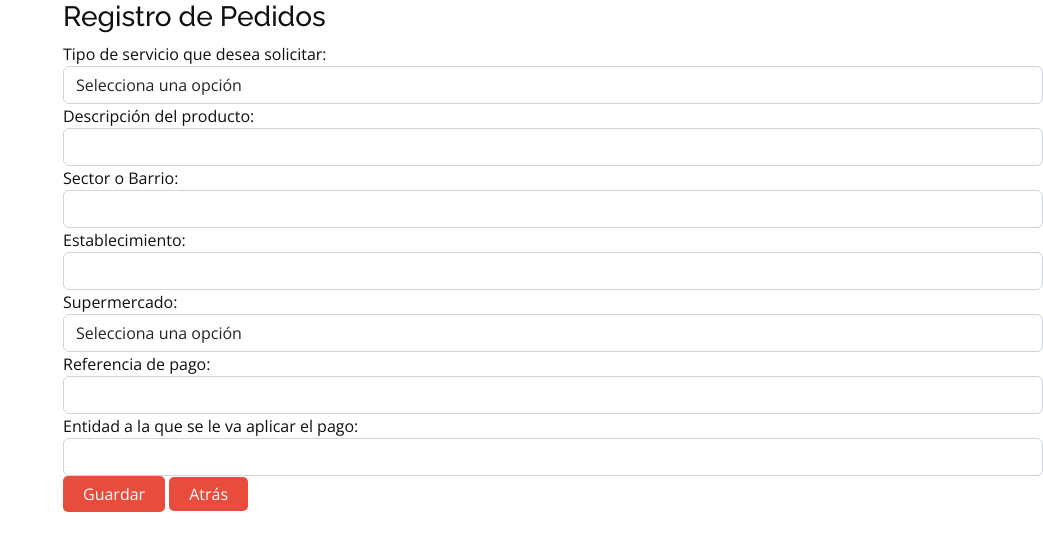
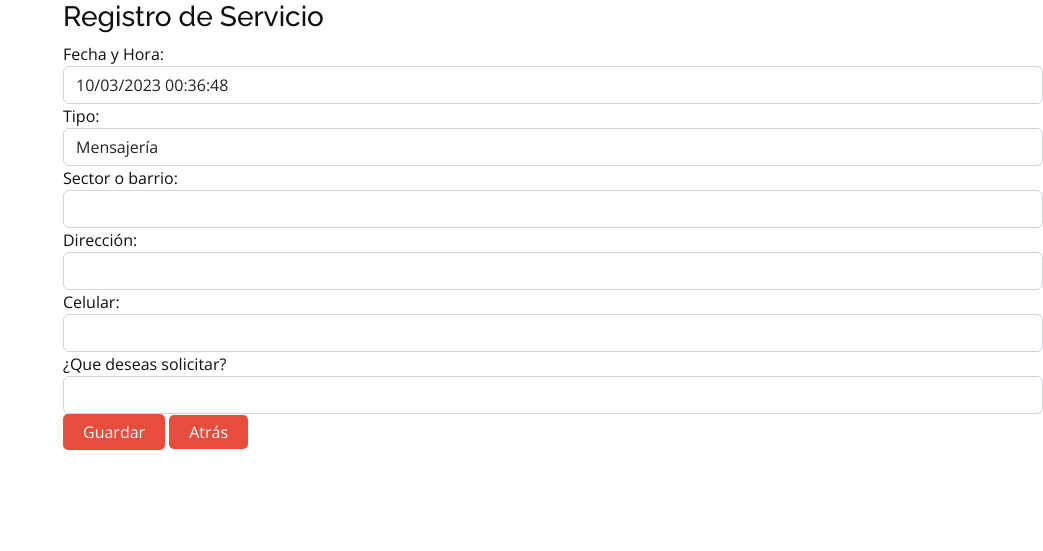
Before and after one commit to MArenas17/proyectogou_Sena, a Django app: page /crearS/ in a window 1280 px wide. Shown: the top 551 px of the page, without its empty margins (237-1280 px from the left). Run offline with Django 4.2, Linux system fonts and the light colour scheme; a user stored in the database is signed in; some libraries are stand-ins or nearby versions.

Commit message:
formulario de pedido

```diff
--- a/proyectogou/settings.py
+++ b/proyectogou/settings.py
@@ -129,5 +129,5 @@ DEFAULT_AUTO_FIELD = 'django.db.models.BigAutoField'
 
 AUTH_USER_MODEL = 'servigou.User'
 
-LOGIN_REDIRECT_URL="home_cliente"
+LOGIN_REDIRECT_URL="home"
 LOGOUT_REDIRECT_URL = "inicio"
--- a/servigou/forms.py
+++ b/servigou/forms.py
@@ -41,31 +41,27 @@ class RutaForm(ModelForm):
 class ServicioForm(ModelForm):
     class Meta:
         model = Servicio
-        fields = ('tipo','descripcion','sector','establecimiento','supermercado','referencia_pago','entidad_pago','User')
-        tipo_servicio = (('Selecciona una opción', 'Selecciona una opción'),('Mensajería', 'Mensajería'),('Ajuste de mercado', 'Ajuste de mercado'),('Pago de factura','Pago de factura'),('Pedimos por ti','Pedimos por ti'),('Cajero en casa','Cajero en casa'),)
-        supermercado = (('Selecciona una opción', 'Selecciona una opción'),('D1','D1'),('La vaquita','La vaquita'),('Olimpica','Olimpica'),('Éxito','Éxito'),('La bodeguita','La bodeguita'),)
+        fields = ('__all__')
+        tipos = (('Mensajería','Mensajería'),('Ajustes de mercado','Ajustes de mercado'),('Cajero en casa','Cajero en casa'),('Pago de factura','Pago de factura'),('Pedimos por ti','Pedimos por ti'),)
         widgets = {
-            'tipo':Select(attrs={'class':'form-control'},choices= tipo_servicio),
-            'descripcion': TextInput(attrs={'class':'form-control'}),
-            'sector' :TextInput(attrs={'class':'form-control'}),
-            'establecimiento': TextInput(attrs={'class':'form-control'}),
-            'supermercado' :Select(attrs={'class':'form-control'},choices= supermercado),
-            'referencia_pago': TextInput(attrs={'class':'form-control'}),
-            'entidad_pago': TextInput(attrs={'class':'form-control'}),
+            'fecha_hora': DateTimeInput(attrs={'class':'form-control','readonly': 'readonly'}),
+            'tipo': Select(attrs={'class':'form-control'}, choices=tipos),
+            'sector':TextInput(attrs={'class':'form-control'}),
+            'direccion':TextInput(attrs={'class':'form-control'}),
+            'celular':NumberInput (attrs={'class':'form-control'}),
+            'descripcion':TextInput(attrs={'class':'form-control'}),
             'User': HiddenInput(attrs={'class':'form-control'}),
 
         }
         labels = {
+            'fecha_hora' : 'Fecha y Hora',
+            'sector': 'Sector o barrio',
+            'direccion' : 'Dirección',
+            'celular' : 'Celular',
+            'descripcion' : '¿Que deseas solicitar?'
+        }
 
-            'tipo': 'Tipo de servicio que desea solicitar',
-            'descripcion': 'Descripción del producto',
-            'sector':'Sector o Barrio',
-            'establecimiento' : 'Establecimiento',
-            'supermercado' : 'Supermercado',
-            'referencia_pago' : 'Referencia de pago',
-            'entidad_pago' : 'Entidad a la que se le va aplicar el pago',
 
-        }
 
 class UserForm(ModelForm):
     class Meta:
--- a/servigou/models.py
+++ b/servigou/models.py
@@ -2,7 +2,6 @@
 from django.db import models
 from django.contrib.auth.models import AbstractUser
 from django.utils import timezone
-
 
 
 class User(AbstractUser):
@@ -15,41 +14,49 @@ class User(AbstractUser):
 
 
 class Ruta(models.Model):
-    valor_km = models.BigIntegerField(null=False,blank=False)
-    km = models.IntegerField(null=False,blank=False)
-    porcentaje_liquidacion = models.DecimalField(null=False,blank=False,max_digits=7,decimal_places=2)
+    valor_km = models.BigIntegerField(null=False, blank=False)
+    km = models.IntegerField(null=False, blank=False)
+    porcentaje_liquidacion = models.DecimalField(
+        null=False, blank=False, max_digits=7, decimal_places=2)
     incremento = models.IntegerField(null=True, blank=True)
-    transporte = models.DecimalField(null=False,blank=False,max_digits=7,decimal_places=2)
-    total_liquidacion = models.DecimalField(null=False,blank=False,max_digits=7,decimal_places=2)
+    transporte = models.DecimalField(
+        null=False, blank=False, max_digits=7, decimal_places=2)
+    total_liquidacion = models.DecimalField(
+        null=False, blank=False, max_digits=7, decimal_places=2)
 
     def __str__(self):
         return self.km
 
-#De uno a muchos
+# De uno a muchos
+
+# Servicio General
+
 class Servicio(models.Model):
     fecha_hora = models.DateTimeField(default=timezone.now)
-    estado_servicio = models.CharField( max_length=10,null=False,blank=False)
-    tipo = models.CharField( max_length=50,null=False,blank=False)
-    descripcion = models.CharField(max_length=1000)
-    sector = models.CharField(max_length=30)
-    establecimiento = models.CharField(max_length=100)
-    supermercado =  models.CharField(max_length=10)
-    referencia_pago = models.CharField(max_length=20)
-    entidad_pago = models.CharField(max_length=30)
+    tipo = models.CharField(max_length=30, null=False, blank=False)
+    sector = models.CharField(max_length=30, null=False, blank=False)
+    direccion = models.CharField(max_length=20, null=True, blank=False)
+    celular = models.IntegerField(null=True, blank=False)
+    descripcion = models.CharField(max_length=1000,null=False,blank=False)
     User = models.ForeignKey(User, on_delete=models.CASCADE)
+
 
 class ServicioRuta(models.Model):
     ruta = models.ForeignKey(Ruta, on_delete=models.CASCADE)
     servicio = models.ForeignKey(Servicio, on_delete=models.CASCADE)
 
-#De uno a muchos
+# De uno a muchos
+
+
 class Publicacion(models.Model):
-    nombre_publicacion = models.CharField(null=False, blank=False, max_length=20)
+    nombre_publicacion = models.CharField(
+        null=False, blank=False, max_length=20)
     tipo_archivo = models.CharField(null=False, blank=False, max_length=8)
-    User = models.ForeignKey(User, on_delete=models.CASCADE )
+    User = models.ForeignKey(User, on_delete=models.CASCADE)
 
     def __str__(self):
         return self.nombre_publicacion
+
 
 class Rol(models.Model):
     nombre_rol = models.CharField(null=False, blank=False, max_length=10)
@@ -58,7 +65,8 @@ class Rol(models.Model):
     def __str__(self):
         return self.nombre_rol
 
+
 class UsuarioRol(models.Model):
     usuario = models.ForeignKey(User, on_delete=models.CASCADE)
     rol = models.ForeignKey(Rol, on_delete=models.CASCADE)
-    fecha_registro= models.DateField(null=False, blank=False)
+    fecha_registro = models.DateField(null=False, blank=False)
--- a/servigou/urls.py
+++ b/servigou/urls.py
@@ -4,8 +4,10 @@ from .import views
 urlpatterns = [
     path('', views.index, name= 'index'),
 
+
     #HOME
     path('home_cliente/', views.home_cliente, name= 'home_cliente'),
+    path('contenido_admin/', views.contenido_admin, name= 'contenido_admin'),
     path('home/', views.inicio, name= 'home'),
 
     #URL DE PUBLICACION
@@ -28,7 +30,7 @@ urlpatterns = [
 
      #URL DE SERVICIO
     path('crearS/', views.crearS, name="crearS"),
-    path('verS/', views.verS, name="verS"),
+    path('pendiente/', views.pendiente, name="pendiente"),
     path('actualizarS/<int:id>', views.actualizarS, name='actualizarS'),
     path('eliminarS/<int:id>', views.eliminarS, name='eliminarS'),
 
--- a/servigou/views.py
+++ b/servigou/views.py
@@ -143,17 +143,22 @@ def crearS(request):
         form = ServicioForm(request.POST, initial={"User":idUser})
         if form.is_valid:
             form.save()
-            return redirect('crearS')
+            return redirect('home_cliente')
         else:
-            return redirect('crearS')
+            return redirect('home_cliente')
     else:
         form = ServicioForm(initial={"User":idUser})
-    return render (request,'Servicio/crearS.html',{'form':form})
+    return render (request,'layout\Diseño_cliente\crearS.html',{'form':form})
 
+# @login_required(login_url='login')
+# def pendiente(request):
+#     usuario = Servicio.objects.all()
+#     return render(request,'layout\Diseño_admin\pendiente.html',{'usuario':usuario})
 @login_required(login_url='login')
-def verS(request):
-    usuario = Servicio.objects.all()
-    return render(request,'Servicio/verS.html',{'usuario':usuario})
+def pendiente(request):
+    servicios = Servicio.objects.select_related('ruta').values(
+        'fecha_hora', 'tipo', 'sector', 'direccion', 'celular', 'descripcion', 'ruta__transporte')
+    return render(request,'layout\Diseño_admin\pendiente.html', {'servicios': servicios})
 
 @login_required(login_url='login')
 def actualizarS(request, id):
@@ -237,3 +242,10 @@ def contenido_admin(request):
 
 
 #endregion
+
+#region Pedidos
+
+def mensajeria(request):
+    return render (request,'layout\Diseño_cliente\mensajeria.html')
+
+#endregion
--- a/templates/Servicio/verS.html
+++ b/templates/Servicio/verS.html
@@ -1,4 +1,4 @@
-{% extends 'layout/base.html' %}
+{% extends 'layout/base2.html' %}
 {% block titulo %}Servicios{% endblock  %}
 
 {% block contenido %}
--- a/templates/Servicio/crearS.html
+++ b/templates/layout/Diseño_cliente/crearS.html
@@ -1,7 +1,7 @@
 {% extends 'layout/base2.html' %}
 
 {% block contenido %}
-<h3>Registro de Pedidos</h3>
+<h3>Registro de Servicio</h3>
 <form method="POST" action="">
 {% csrf_token %}
 {{form}}
--- a/templates/layout/Diseño_cliente/home_cliente.html
+++ b/templates/layout/Diseño_cliente/home_cliente.html
@@ -1,4 +1,5 @@
-{% extends 'layout\Diseño_cliente\base_cliente.html' %} {% load static %}
+{% extends 'layout\Diseño_cliente\base_cliente.html' %}
+{% load static %}
 {%block contenido %}
 
 <div class="home_admin">
```
Also changed, not shown: templates/layout/Diseño_admin/pendiente.html (+10 -6 lines), templates/layout/Diseño_cliente/base_cliente.html (+4 -3 lines), db.sqlite3, servigou/migrations/0003_servicio_cantidad_dinero_alter_servicio_descripcion.py (added), servigou/migrations/0004_remove_servicio_estado_servicio_remove_servicio_tipo.py (added), servigou/migrations/0005_rename_cantidad_dinero_servicio_celular_and_more.py (added), servigou/migrations/0006_remove_servicio_descripcion.py (added), servigou/migrations/0007_pedimos_mercado_factura_encomienda_cajero.py (added), servigou/migrations/0008_rename_encomienda_mensajeria.py (added), servigou/migrations/0009_rename_servicio_cajero_user_and_more.py (added), servigou/migrations/0010_remove_factura_user_remove_mensajeria_user_and_more.py (added), servigou/migrations/0011_servicio_tipo.py (added).
